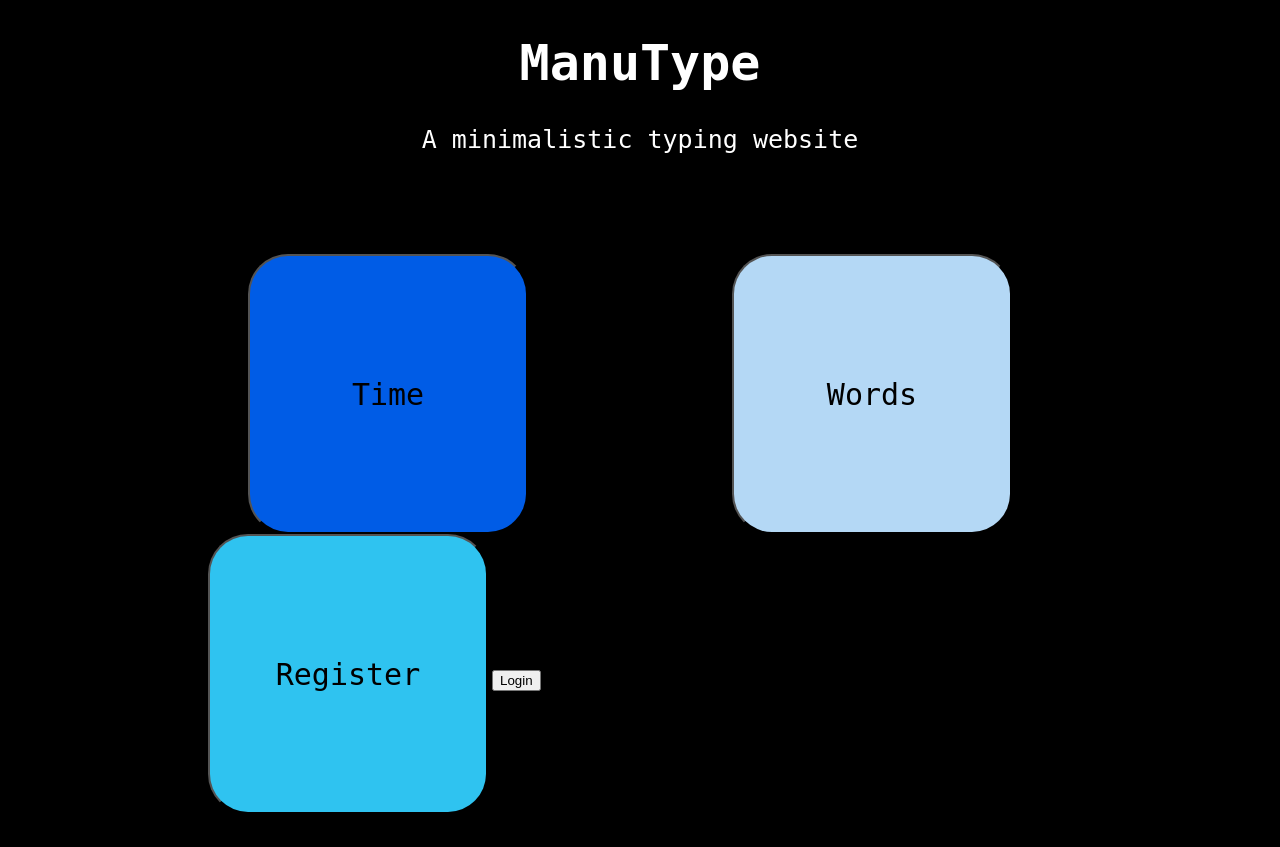
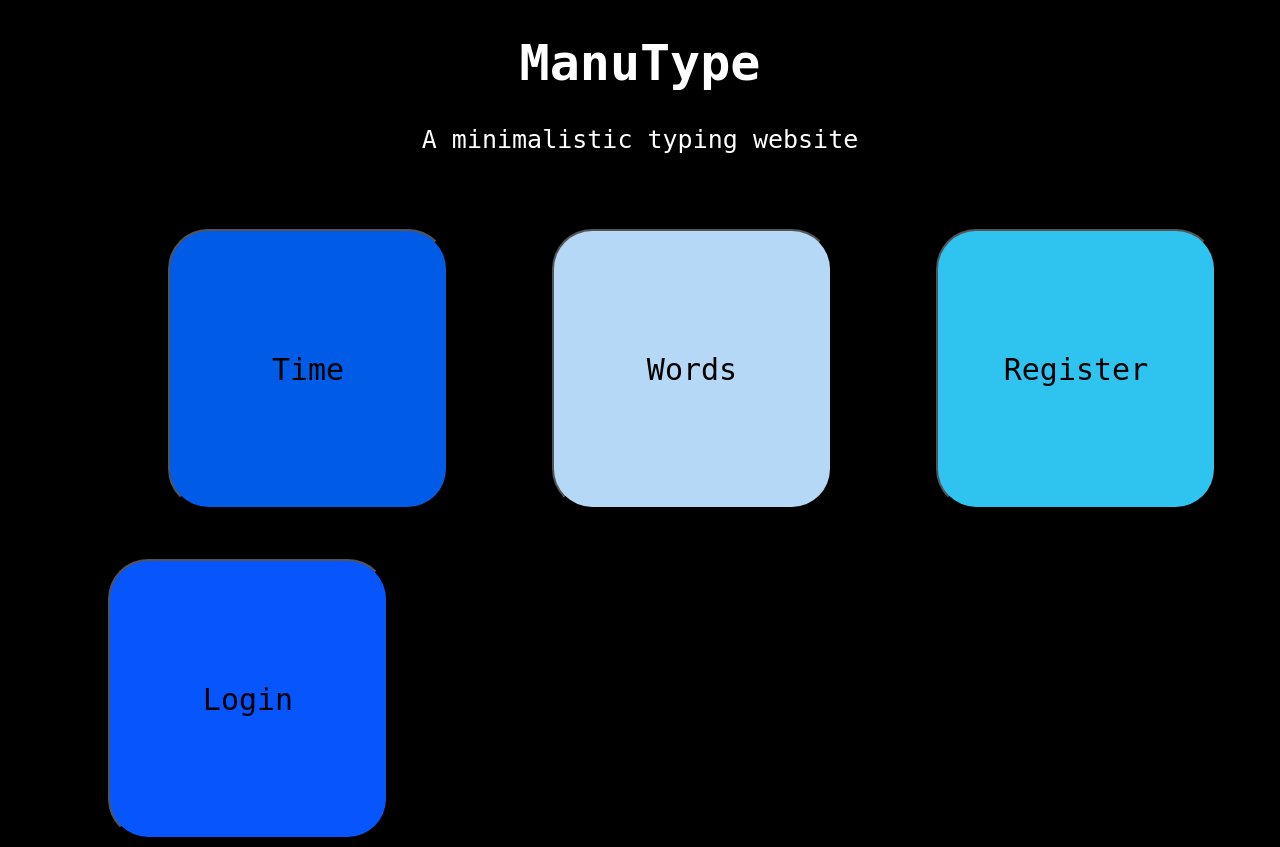
Before and after one commit to maxpii/ManuType, a Flask app: page / in a window 1280 px wide. Before the commit the page ends 812 px from the top, so only its background shows below. Run offline with Flask 3, Linux system fonts and the light colour scheme.

Commit message:
Worked on login system with dummy data

```diff
--- a/main.py
+++ b/main.py
@@ -5,6 +5,10 @@ from flask_sqlalchemy import SQLAlchemy
 
 app = Flask(__name__)
 app.config["SECRET_KEY"] = "7c9a3daa9593e08a5cd46a6c85e2bdf2"
+app.config["SQLALCHEMY_DATABASE_URL"] = 'sqlite:///site.db'
+
+db = SQLAlchemy(app)
+
 output = []
 
 @app.route("/")
@@ -30,9 +34,15 @@ def register_page():
         flash("Invalid data")
     return render_template("register.html",form=form)
 
-@app.route("/login")
+@app.route("/login", methods=["GET","POST"])
 def login_page():
     form = LoginForm()
+    if form.validate_on_submit():
+        if form.email.data == "admin@blog.com" and form.password.data == "password":
+            flash("You have been logged in")
+            return redirect(url_for("home_page"))
+        else:
+            flash("Login unsuccessful. Please check username and password")
     return render_template("login.html",form=form)
 
 @app.route("/results")
@@ -43,7 +53,6 @@ def results_page():
 def process():
     global output
     output = request.get_json()
-    print(output)
     return []
 
 def calculateSpeed(data):
--- a/static/scripts/words.js
+++ b/static/scripts/words.js
@@ -11,7 +11,7 @@ const interval = setInterval(incrementSeconds,1000);
 let flag = false;
 
 function incrementSeconds() {
-  if (index >= word_array.length) {
+  if (index >= word_array.length -1 ) {
     clearInterval(interval);
   }
   else {
@@ -30,11 +30,11 @@ function filter(data) {
 }
 
 function textHandler() {
-  flag = true;
+    flag = true;
     var currentValue = input.value;
     input.style.color = "rgb(10, 255, 47)";
     input.style.caretColor = "rgb(10, 255, 47)";
-    if (index >= word_array.length) {
+    if (index >= word_array.length - 1) {
       word.innerHTML = "You finished 25 words";
       counter.innerHTML = 0;
       sendData();
--- a/static/styles/home_styles.css
+++ b/static/styles/home_styles.css
@@ -14,22 +14,19 @@ body {
     margin: none;
     padding:none;
 }
-#time, #words, #register {
+#time, #words, #register, #login {
     width:35vh;
     height:35vh;
     border-radius:40px;
     font-family:monospace;
     font-size:30px;
     text-align: center;
-
+    margin-top:50px;
+    margin-left:100px;
 }
 #time {
-    margin-top:75px;
-    margin-left:30vh;
     background-color: rgb(0, 92, 230);
-}
-#words, #register {
-    margin-left:200px;
+    margin-left:160px;
 }
 #words {
     background-color: rgb(180, 216, 245);
@@ -38,3 +35,6 @@ body {
 #register {
     background-color: rgb(47, 195, 240);
 }
+#login {
+    background-color: rgb(7, 85, 253);
+}
--- a/templates/register.html
+++ b/templates/register.html
@@ -40,6 +40,7 @@
     <div>
         <div>
             Already have an account?
+            <a href="{{url_for('login_page')}}"><button>Click Here!</button></a>
         </div>
     </div>
 </body>
```
Also changed, not shown: templates/login.html (+37 -1 lines).
